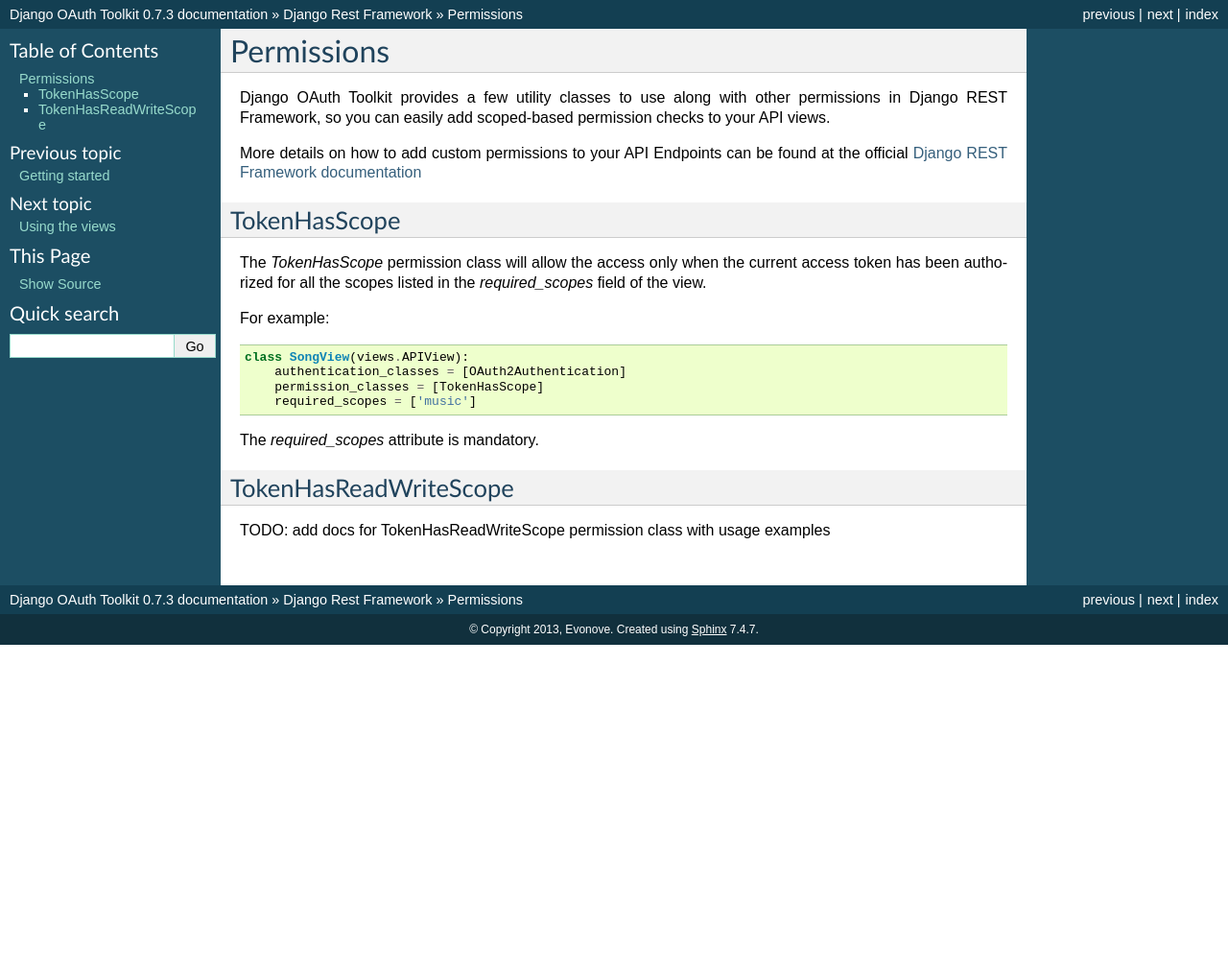
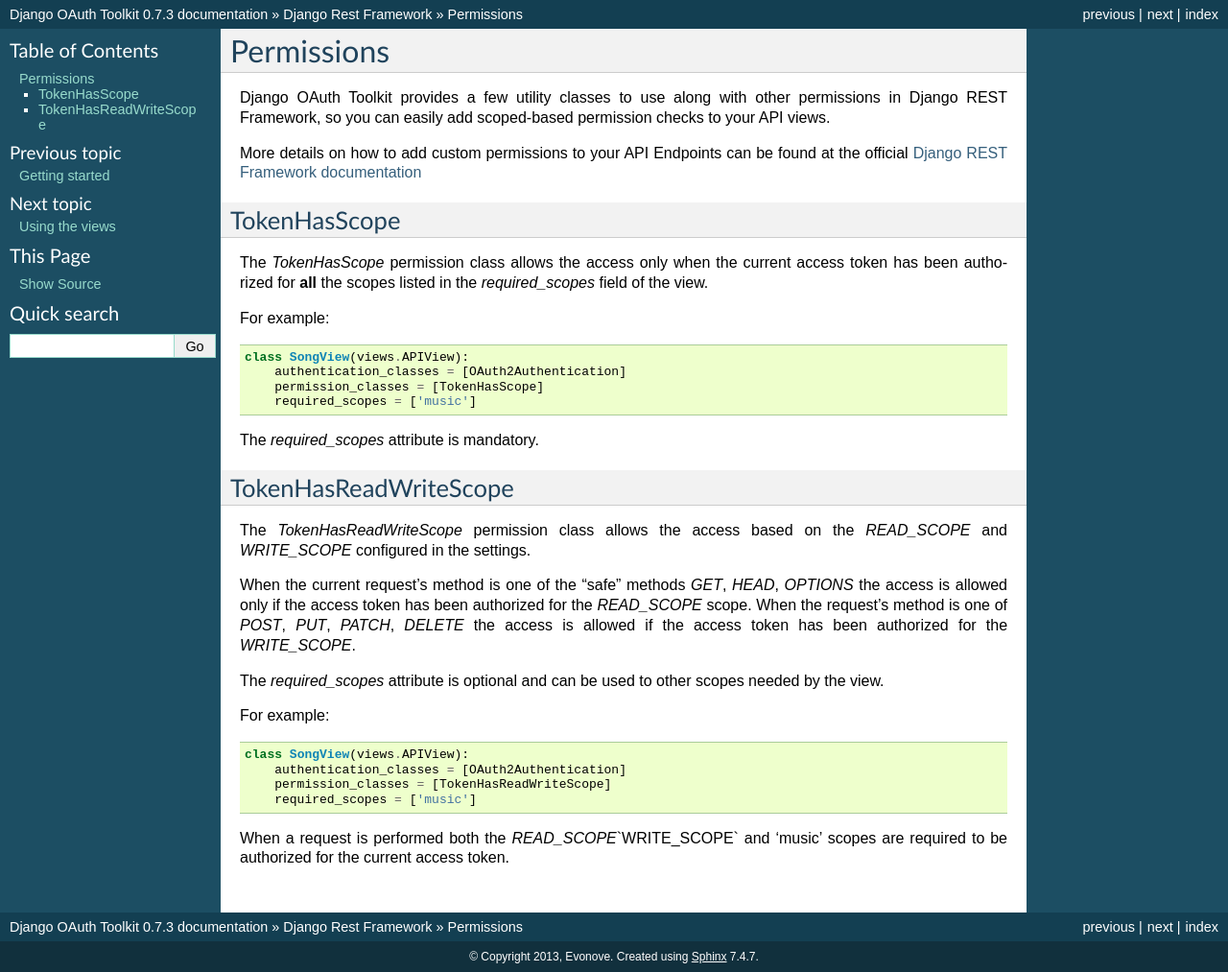
Before and after one commit to sheriffwoody0922/oauth-python-django, a Sphinx documentation site: the page built from docs/rest-framework/permissions.rst, in a window 1280 px wide. Shown: the whole page at 96% size. Built offline with Sphinx 7.4.7, drawn with Linux system fonts in a browser that asks for light colours; before the commit the page ends 900 px from its top, so only the background shows below that.

Commit message:
fixed #182: added TokenHasReadWrite docs

```diff
--- a/docs/rest-framework/permissions.rst
+++ b/docs/rest-framework/permissions.rst
@@ -11,8 +11,8 @@
 TokenHasScope
 -------------
 
-The `TokenHasScope` permission class will allow the access only when the current access token has been
-authorized for all the scopes listed in the `required_scopes` field of the view.
+The `TokenHasScope` permission class allows the access only when the current access token has been
+authorized for **all** the scopes listed in the `required_scopes` field of the view.
 
 For example:
 
@@ -29,4 +29,21 @@
 TokenHasReadWriteScope
 ----------------------
 
-TODO: add docs for TokenHasReadWriteScope permission class with usage examples
+The `TokenHasReadWriteScope` permission class allows the access based on the `READ_SCOPE` and `WRITE_SCOPE` configured in the settings.
+
+When the current request's method is one of the "safe" methods `GET`, `HEAD`, `OPTIONS`
+the access is allowed only if the access token has been authorized for the `READ_SCOPE` scope.
+When the request's method is one of `POST`, `PUT`, `PATCH`, `DELETE` the access is allowed if the access token has been authorized for the `WRITE_SCOPE`.
+
+The `required_scopes` attribute is optional and can be used to other scopes needed by the view.
+
+For example:
+
+.. code-block:: python
+
+    class SongView(views.APIView):
+        authentication_classes = [OAuth2Authentication]
+        permission_classes = [TokenHasReadWriteScope]
+        required_scopes = ['music']
+
+When a request is performed both the `READ_SCOPE`\`WRITE_SCOPE` and 'music' scopes are required to be authorized for the current access token.
```
